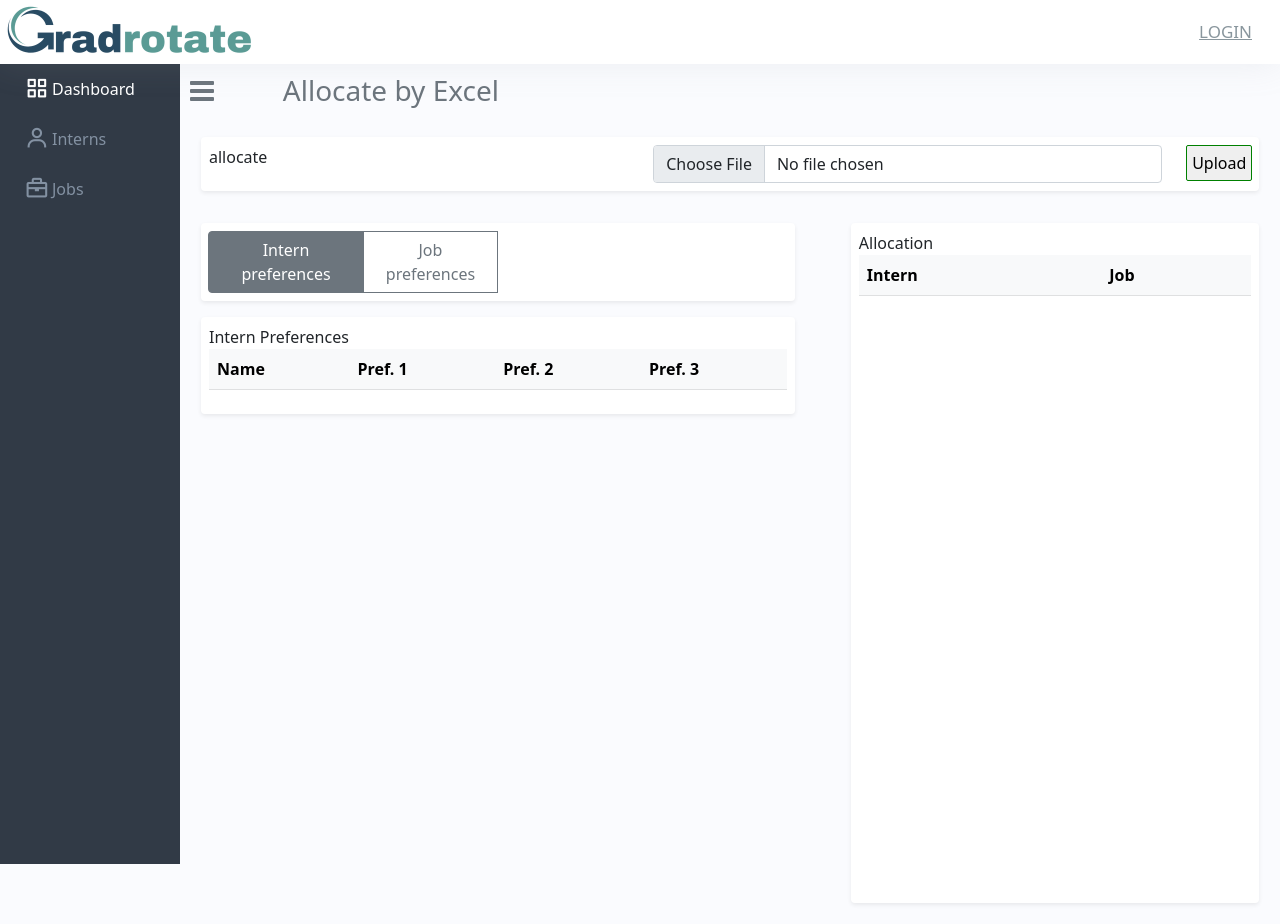
After one commit to jonny-dain/Gradrotate, a Django app: page /admin_interface/allocate/excel in a window 1280 px wide. The commit adds this page. Run offline with Django 4.2, Linux system fonts and the light colour scheme; lists and menus that the app fills with data are empty; some libraries are stand-ins or nearby versions; some web fonts are replaced.

Commit message:
Excel allocation

```diff
--- /dev/null
+++ b/interface/templates/interface/allocate_excel.html
@@ -0,0 +1,237 @@
+
+
+{% extends "base.html" %}
+
+
+
+{% block content %}
+
+<main>
+    <div class = "sidebar active">
+        <div class = "logo_content">
+
+        </div>
+        <ul class="nav_list" style="padding-left:22px;">
+        <li>
+            <a href="../../admin_interface" class="active">
+                <i class='bx bx-grid-alt bx-sm'></i>
+                <span class="links_name">Dashboard</span>
+            </a>
+        </li>
+        <li>
+            <a href="../../admin_interface/interns">
+                <i class='bx bx-user bx-sm'></i>
+                <span class="links_name">Interns</span>
+            </a>
+        </li>
+        <li>
+            <a href="../../admin_interface/jobs">
+                <i class='bx bx-briefcase bx-sm'></i>
+                <span class="links_name">Jobs</span>
+            </a>
+        </li>
+        </ul>
+    </div>
+
+
+    <div class="content">
+        <div class="container-fluid" style = "padding: 5px 5px 5px;">
+            <div class = "row justify-content-start">
+                <div class = "col-1">
+                    <p class="h3"style = "padding: 5px 5px 5px; color:#6c757d;">
+                    <i class="fa fa-bars" id="btn1"></i>
+                    </p>
+                </div>
+                <div class = "col-auto">
+                    <p class="h3" style = "padding: 5px 5px 5px; color:#6c757d;">Allocate by Excel</p>
+
+                </div>
+            </div>
+
+            <script>
+                let btn = document.querySelector("#btn1");
+                let sidebar = document.querySelector(".sidebar");
+                btn.onclick = function() {
+                    sidebar.classList.toggle("active");
+                }
+            </script>
+
+
+
+            <div class="card border-0 shadow-sm m-3 p-2">
+                <form action="" method="post" enctype="multipart/form-data">
+                <div class="row">
+
+
+                        {% csrf_token %}
+                    <div class="col-5">
+                        allocate
+                    </div>
+                    <div class="col-6">
+
+
+                            <input class="form-control" id="formFileLg" type="file" name="excel_file" required="required">
+                    </div>
+                    <div class="col-1">
+                            <input type="submit"
+                                value="Upload"
+                                style="border: 1px solid green; padding:5px; border-radius: 2px; cursor: pointer;">
+                    </div>
+
+
+                </div>
+            </form>
+
+
+            </div>
+            <!-- Errors now -->
+            <div class="row">
+                <div class="col-7">
+                    <div class="card border-0 shadow-sm m-3 p-2">
+                        <div class="col-6">
+                        <div class="btn-group">
+
+                                <input type="checkbox" class="btn-check" id="btn-check-2-outlined1" autocomplete="off" checked onclick="toggleDiv('intern_table')">
+                                <label class="btn btn-outline-secondary" for="btn-check-2-outlined1">Intern preferences</label><br>
+
+
+
+
+                                <input type="checkbox" class="btn-check" id="btn-check-2-outlined2" autocomplete="off" onclick="toggleDiv('job_table')">
+                                <label class="btn btn-outline-secondary" for="btn-check-2-outlined2">Job preferences</label><br>
+
+                        </div>
+
+
+
+
+                        </div>
+                    </div>
+                    <div id="intern_table" style = "display: block;">
+
+                        <div class="card border-0 shadow-sm m-3 p-2">
+
+                            Intern Preferences
+                            <div style = "overflow-y: auto;">
+
+                            <table class="table" id="dtHorizontalVerticalExample" >
+
+                                <tr>
+                                    <th class="table-light">Name</th>
+                                    <th class="table-light">Pref. 1</th>
+                                    <th class="table-light">Pref. 2</th>
+                                    <th class="table-light">Pref. 3</th>
+
+
+                                </tr>
+
+
+                                    {% for intern, jobs in intern_preference.items %}
+                                        <tr>
+                                            <td style="min-width:100px">{{intern}}</td>
+
+                                            {% for job in jobs %}
+                                                <td style="min-width:100px">{{job}}</td>
+                                            {% endfor %}
+
+                                        </tr>
+                                    {% endfor %}
+
+                            </table>
+                        </div>
+                        </div>
+                    </div>
+                    <div id="job_table" style = "display: none;">
+                        <div class="card border-0 shadow-sm m-3 p-2">
+
+                            Job preferences
+                            <div style = "overflow-y: auto;">
+                            <table class="table" id="dtHorizontalVerticalExample" >
+
+                                <tr>
+                                    <th class="table-light">Name</th>
+                                    <th class="table-light">Pref. 1</th>
+                                    <th class="table-light">Pref. 2</th>
+                                    <th class="table-light">Pref. 3</th>
+
+
+                                </tr>
+
+                                    {% for job, interns in job_preference.items %}
+                                        <tr>
+                                            <td style="min-width:100px">{{job}}</td>
+
+                                            {% for intern in interns %}
+                                                <td style="min-width:100px">{{intern}}</td>
+                                            {% endfor %}
+
+                                        </tr>
+                                    {% endfor %}
+
+                            </table>
+                        </div>
+                        </div>
+                    </div>
+
+                    <script>
+                        function toggleDiv(DivID) {
+                        var x = document.getElementById(DivID);
+                        if (x.style.display === "block") {
+                            x.style.display = "none";
+                        } else {
+                            x.style.display = "block";
+                        }
+                        }
+                    </script>
+
+
+
+
+
+                </div>
+                <div class="col-5">
+                    <div class="card border-0 shadow-sm m-3 p-2">
+                        Allocation
+                        <div style = "overflow: auto; height:80vh;">
+                            <table class="table" id="dtHorizontalVerticalExample" >
+                                <tr>
+                                    <th class="table-light">Intern</th>
+                                    <th class="table-light">Job</th>
+
+                                </tr>
+                                {% for pair in allocated_pairs %}
+                                    <tr>
+                                        <td>{{pair.0}}</td>
+                                        <td>{{pair.1}}</td>
+                                    </tr>
+                                {% endfor %}
+
+                            </table>
+                        </div>
+                    </div>
+
+                </div>
+
+            </div>
+
+
+
+
+     </div>
+
+
+
+
+    </div>
+
+
+
+
+
+
+
+
+
+
+</main>
+{% endblock %}
--- a/interface/urls.py
+++ b/interface/urls.py
@@ -5,7 +5,9 @@ urlpatterns = [
     path('', views.admin_interface),
     path('interns/', views.intern_interface),
     path('allocate/', views.allocate_interface),
+    path('allocate/excel', views.allocate_excel),
     path('jobs/', views.job_interface),
     path('deleteIntern/<int:pk>/', views.deleteIntern, name='deleteIntern' ),
     path('deleteJob/<int:pk>/', views.deleteJob, name='deleteJob' )
+
 ]
--- a/interface/views.py
+++ b/interface/views.py
@@ -9,6 +9,8 @@ from users.models import *
 from django.contrib import messages
 
 # Create your views here.
+import openpyxl
+
 
 #@login_required(login_url='../login')
 #@allowed_users(allowed_roles=['Admin'])
@@ -33,7 +35,11 @@ def admin_interface(request):
         form = AdminForm(request.POST, instance= admin)
 
         if form.is_valid():
-            #gathers all the skills
+
+
+
+
+
             form.save()
             return redirect('../../../admin_interface')
 
@@ -61,6 +67,7 @@ def intern_interface(request):
 
     context = {'interns' : interns, 'jobs' :jobs , 'intern_preference' : intern_preference}
     return render(request, 'interface/interns.html', context)
+
 
 #@login_required(login_url='../login')
 #@allowed_users(allowed_roles=['Admin'])
@@ -159,3 +166,44 @@ def allocate_interface(request):
         messages.info(request, 'You must be in the allocate phase to allocate positions')
 
         return redirect('../../../admin_interface')
+
+
+
+
+
+#This allocates excel files
+
+#@login_required(login_url='../login')
+#@allowed_users(allowed_roles=['Admin'])
+def allocate_excel(request):
+
+
+    if "GET" == request.method:
+        context = {}
+        return render(request, 'interface/allocate_excel.html', context)
+    else:
+        excel_file = request.FILES["excel_file"]
+
+        #Validation of excel file needs to be complete...
+
+        workbook = openpyxl.load_workbook(excel_file)
+
+        intern_excel = workbook["Sheet1"]
+        job_excel = workbook["Sheet2"]
+
+
+        intern_preference = excel_preferences(preferences = intern_excel)
+        job_preference = excel_preferences(preferences = job_excel)
+        intern_set = excel_set(model = intern_excel)
+        job_set = excel_set(model = job_excel)
+
+        allocated_pairs = gale_allocation(
+            intern_set=intern_set,
+            job_set=job_set,
+            intern_preference=intern_preference,
+            job_preference=job_preference,
+        )
+
+
+        context = {'allocated_pairs':allocated_pairs, 'intern_preference':intern_preference, 'job_preference': job_preference }
+        return render(request, 'interface/allocate_excel.html', context)
--- a/requirements.txt
+++ b/requirements.txt
@@ -3,5 +3,6 @@ dj-database-url==1.0.0
 Django==4.1.2
 django-environ==0.9.0
 gunicorn==20.1.0
+openpyxl==2.5.1
 psycopg2-binary==2.9.5
 sqlparse==0.4.3
```
Also changed, not shown: interface/preferences.py (+29 -0 lines), interface/templates/interface/allocate.html (+4 -4 lines), interface/templates/interface/interface.html (+11 -3 lines), interface/forms.py (line endings or trailing spaces).
